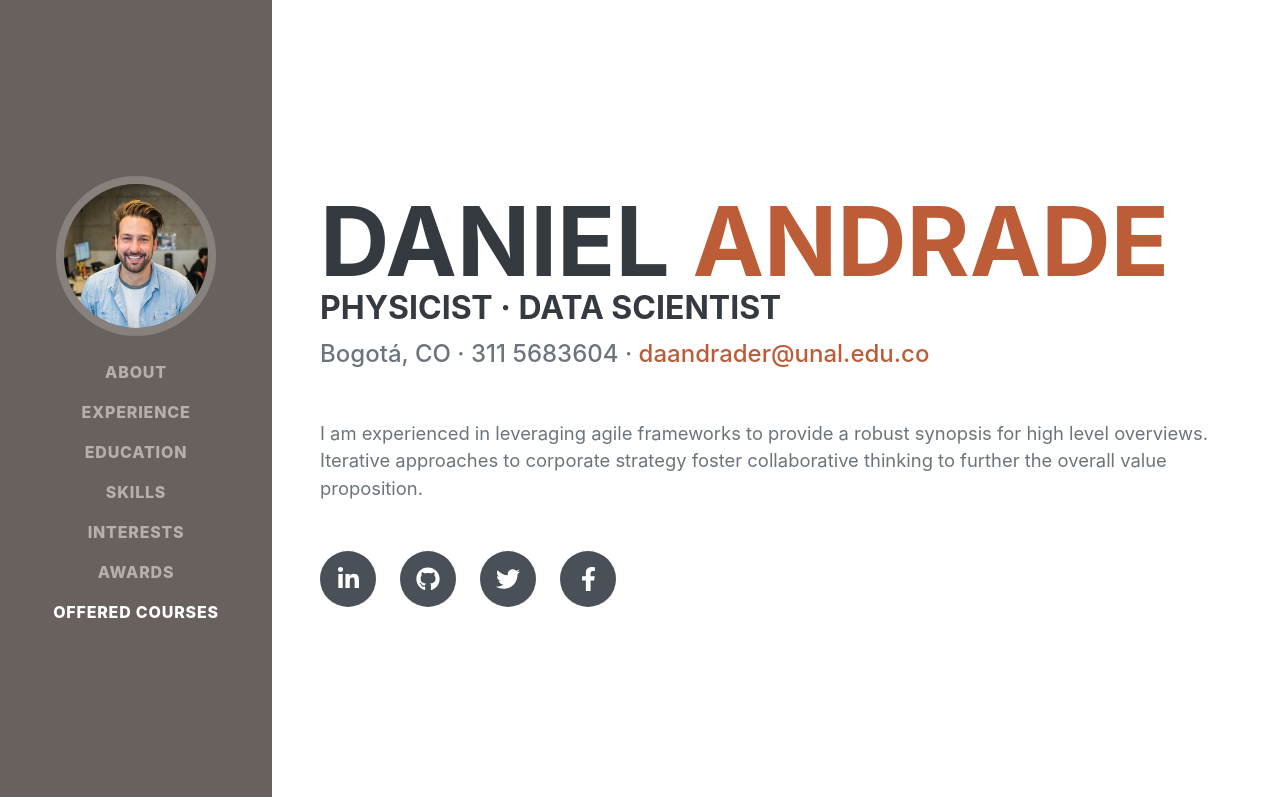
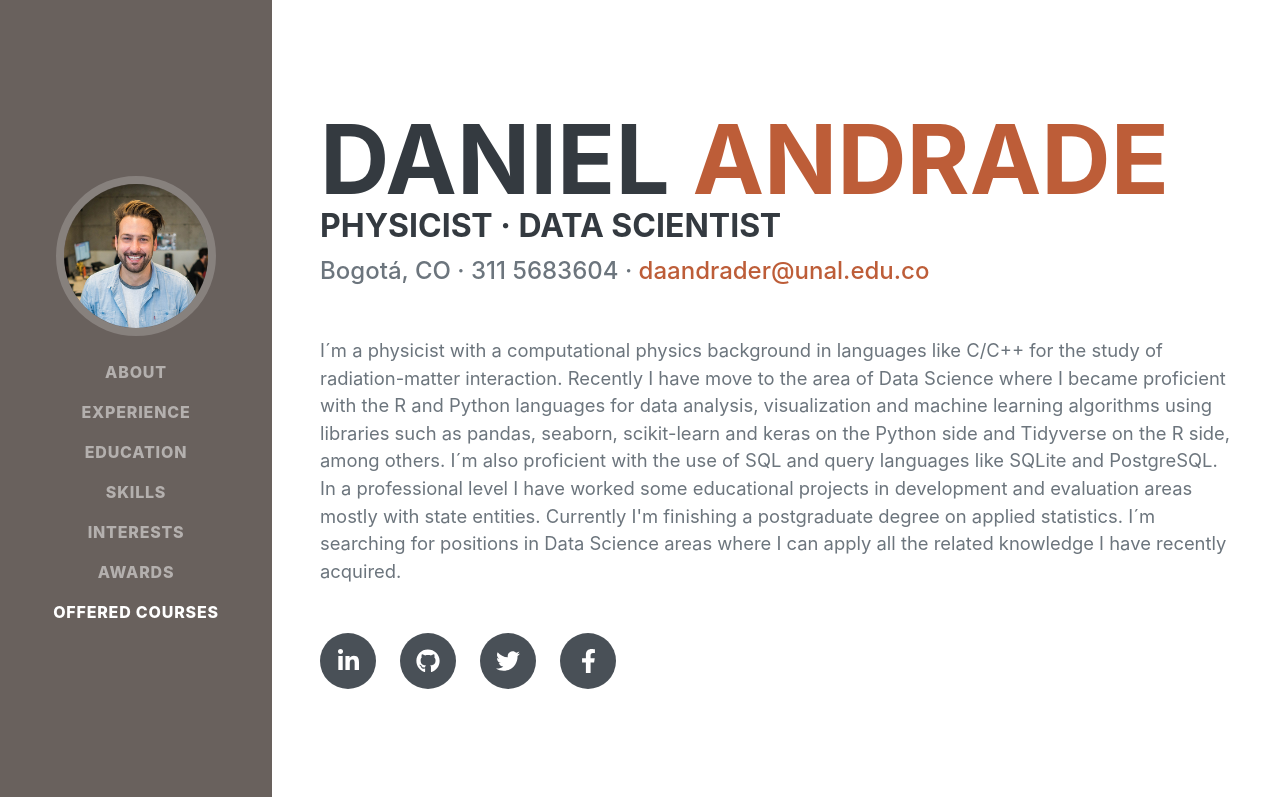
Before and after one commit to daandrader/daandrader.github.io, a website: page index.html in a window 1280 px wide. Shown: the top 797 px of the page. Drawn offline with nearby package versions, Linux system fonts and the light colour scheme; a web font is replaced by a local one.

Commit message:
Update index.html

```diff
--- a/index.html
+++ b/index.html
@@ -41,7 +41,13 @@
                     <h1 class="mb-0">Daniel <span class="text-primary">Andrade</span></h1>
                     <div class="subheading"> <h3>Physicist · Data Scientist</h3> </div>
                     <div class="subheading mb-5">Bogotá, CO · 311 5683604 · <a href="mailto:daandrader@unal.edu.co">daandrader@unal.edu.co</a></div>
-                    <p class="lead mb-5">I am experienced in leveraging agile frameworks to provide a robust synopsis for high level overviews. Iterative approaches to corporate strategy foster collaborative thinking to further the overall value proposition.</p>
+                    <p class="lead mb-5">
+                        I´m a physicist with a computational physics background in languages like C/C++ for the study of radiation-matter interaction.
+                        Recently I have move to the area of Data Science where I became proficient with the R and Python languages for data analysis, visualization and machine learning algorithms using libraries such as pandas, seaborn, scikit-learn and keras on the Python side and Tidyverse on the R side, among others.
+                        I´m also proficient with the use of SQL and query languages like SQLite and PostgreSQL.
+                        In a professional level I have worked some educational projects in development and evaluation areas mostly with state entities. Currently I'm finishing a postgraduate degree on applied statistics.
+                        I´m searching for positions in Data Science areas where I can apply all the related knowledge I have recently acquired.
+                    </p>
                     <div class="social-icons">
                         <a class="social-icon" href="https://www.linkedin.com/in/daandrader/"><i class="fab fa-linkedin-in"></i></a><a class="social-icon" href="https://github.com/daandrader"><i class="fab fa-github"></i></a><a class="social-icon" href="https://twitter.com/daandrader"><i class="fab fa-twitter"></i></a><a class="social-icon" href="https://www.facebook.com/daandrader"><i class="fab fa-facebook-f"></i></a>
                     </div>
```
